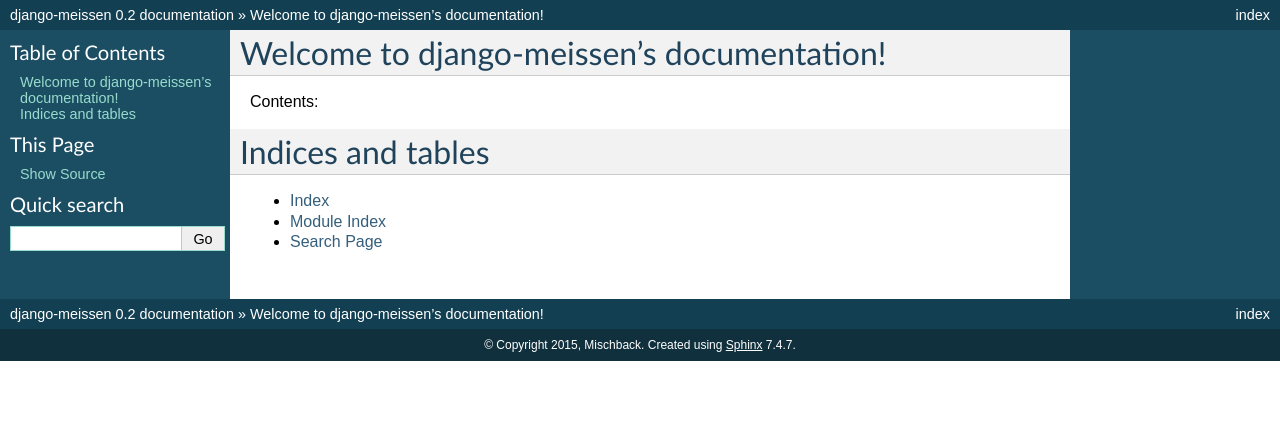
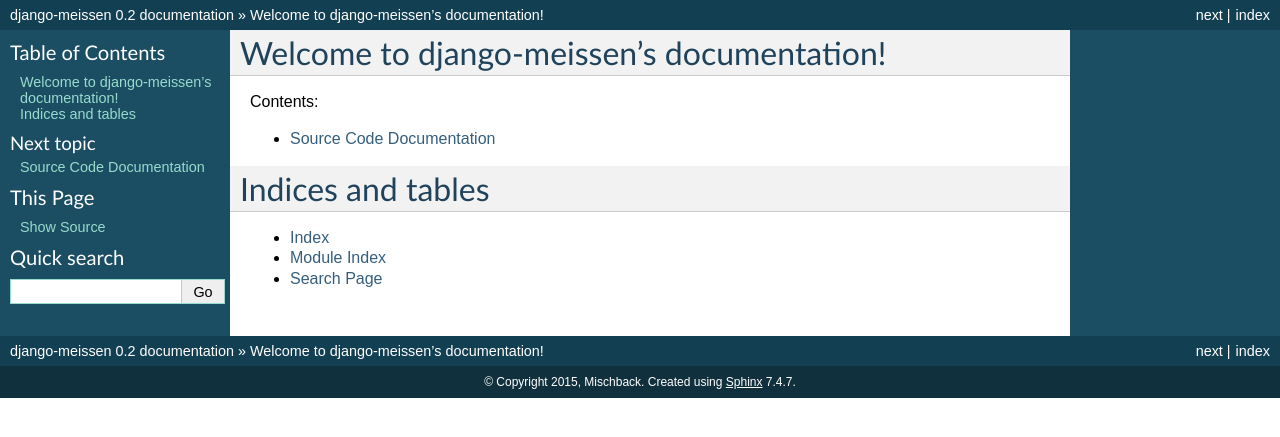
Before and after one commit to Mischback/django-meissen, a Sphinx documentation site: the page built from doc/index.rst, in a window 1280 px wide. Shown: the top 437 px of the page. Built offline with Sphinx 7.4.7, drawn with Linux system fonts in a browser that asks for light colours.

Commit message:
Sphinx, love and hate all the time

```diff
--- /dev/null
+++ b/doc/code/index.rst
@@ -0,0 +1,2 @@
+Source Code Documentation
+=========================
--- a/doc/conf.py
+++ b/doc/conf.py
@@ -14,6 +14,14 @@
 
 import sys
 import os
+
+##### django-meissen adjustments #####
+APP_ROOT = os.path.dirname(os.path.dirname(os.path.abspath(__file__)))
+
+sys.path.insert(0, APP_ROOT)
+
+from django.conf import settings
+settings.configure()
 
 # If extensions (or modules to document with autodoc) are in another directory,
 # add these directories to sys.path here. If the directory is relative to the
--- a/doc/index.rst
+++ b/doc/index.rst
@@ -9,7 +9,9 @@
 Contents:
 
 .. toctree::
-   :maxdepth: 2
+    :maxdepth: 2
+
+    code/index
 
 
 
```
